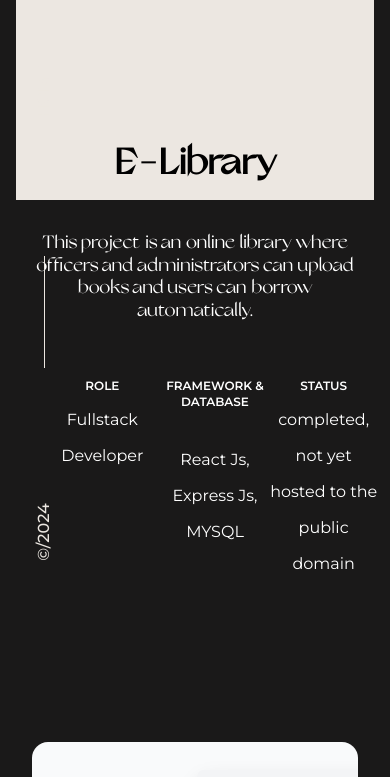
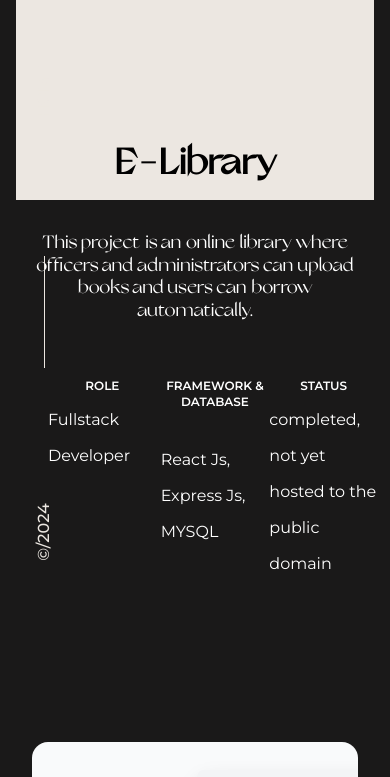
Before and after one commit to gloeserin/portfolio-erina, a React (Vite) app: page /library in a window 390 px wide. Shown: the top 777 px of the page. Built offline with nearby package versions, Linux system fonts and the light colour scheme.

Commit message:
fix grid libray layout

```diff
--- a/src/pages/Infaq.jsx
+++ b/src/pages/Infaq.jsx
@@ -64,15 +64,15 @@ const Infaq = () => {
                             <div className='grid grid-cols-3 justify-center text-center md:justify-start gap-8'>
                                 <div className='w-full sm:w-1/3 md:w-auto mb-4 sm:mb-0 ml-12 items-center text-center flex flex-col'>
                                     <div className='text-white pt-6 pb-2 font-montserrat text-xs font-semibold text-center md:text-left'>ROLE</div>
-                                    <p className='max-w-full ml-auto mr-auto sm:ml-0 sm:mr-0 text-white font-montserrat text-base font-normal leading-9 text-center md:text-left'>Backend Developer & Frontend Developer</p>
+                                    <p className='max-w-full ml-auto mr-auto sm:ml-0 sm:mr-0 text-white font-montserrat text-base font-normal leading-9 text-center max-md:text-left'>Backend Developer & Frontend Developer</p>
                                 </div>
                                 <div className='w-full sm:w-1/3 md:w-auto mb-4 sm:mb-0  max-md:ml-32 items-center flex flex-col '>
                                     <div className='text-white pt-6 pb-2 font-montserrat text-xs font-semibold text-center md:text-left'>FRAMEWORK & DATABASE</div>
-                                    <p className='max-w-full ml-auto mr-auto sm:ml-0 sm:mr-0 text-white font-montserrat text-base font-normal leading-9 text-center md:text-left'>Laravel, MYSQL</p>
+                                    <p className='max-w-full ml-auto mr-auto sm:ml-0 sm:mr-0 text-white font-montserrat text-base font-normal leading-9 text-center max-md:text-left'>Laravel, MYSQL</p>
                                 </div>
                                 <div className='w-full sm:w-1/3 md:w-auto max-md:ml-18 ml-18 items-center flex flex-col'>
                                     <div className='text-white pt-6 pb-2 font-montserrat text-xs font-semibold text-center md:text-left'>STATUS</div>
-                                    <p className='max-w-full ml-auto mr-auto sm:ml-0 sm:mr-0 text-white font-montserrat text-base font-normal leading-9 text-center md:text-left'>completed, not yet hosted to the public domain</p>
+                                    <p className='max-w-full ml-auto mr-auto sm:ml-0 sm:mr-0 text-white text-center font-montserrat text-base font-normal leading-9  max-md:text-left'>completed, not yet hosted to the public domain</p>
                                 </div>
                             </div>
                         </div>
--- a/src/pages/library.jsx
+++ b/src/pages/library.jsx
@@ -133,15 +133,15 @@ const Library = () => {
                             <div className='grid grid-cols-3 justify-center md:justify-start'>
                                 <div className='w-full sm:w-1/3 md:w-auto mb-4 sm:mb-0 ml-20 max-md:ml-4 items-center flex flex-col'>
                                     <div className='text-white pt-6 pb-2 font-montserrat text-xs font-semibold text-center s md:text-left'>ROLE</div>
-                                    <p className='max-w-full ml-auto mr-auto sm:ml-0 sm:mr-0 text-white font-montserrat text-base font-normal leading-9 text-center md:text-left'>Fullstack Developer</p>
+                                    <p className='max-w-full ml-auto mr-auto sm:ml-0 sm:mr-0 text-white font-montserrat text-base font-normal leading-9 text-center max-md:text-left'>Fullstack Developer</p>
                                 </div>
                                 <div className='w-full sm:w-1/3 md:w-auto mb-4 sm:mb-0 gap-6 items-center flex flex-col max-md:ml-5'>
                                     <div className='text-white pt-6 pb-2 font-montserrat text-xs font-semibold text-center md:text-left'>FRAMEWORK & DATABASE</div>
-                                    <p className='max-w-full ml-auto mr-auto sm:ml-0 sm:mr-0 text-white font-montserrat text-base font-normal leading-9 text-center md:text-left'>React Js, Express Js, MYSQL</p>
+                                    <p className='max-w-full ml-auto mr-auto sm:ml-0 sm:mr-0 text-white font-montserrat text-base font-normal leading-9 text-center max-md:text-left'>React Js, Express Js, MYSQL</p>
                                 </div>
                                 <div className='w-full sm:w-1/3 md:w-auto max-md:ml-5 ml-14 items-center text-center flex flex-col'>
                                     <div className='text-white pt-6 pb-2 font-montserrat text-xs font-semibold text-center md:text-left'>STATUS</div>
-                                    <p className='max-w-full ml-auto mr-auto sm:ml-0 sm:mr-0 text-white font-montserrat text-base font-normal leading-9 text-center md:text-left'>completed, not yet hosted to the public domain</p>
+                                    <p className='max-w-full ml-auto mr-auto sm:ml-0 sm:mr-0 text-white font-montserrat text-base font-normal leading-9 text-center max-md:text-left'>completed, not yet hosted to the public domain</p>
                                 </div>
                             </div>
                         </div>
```
